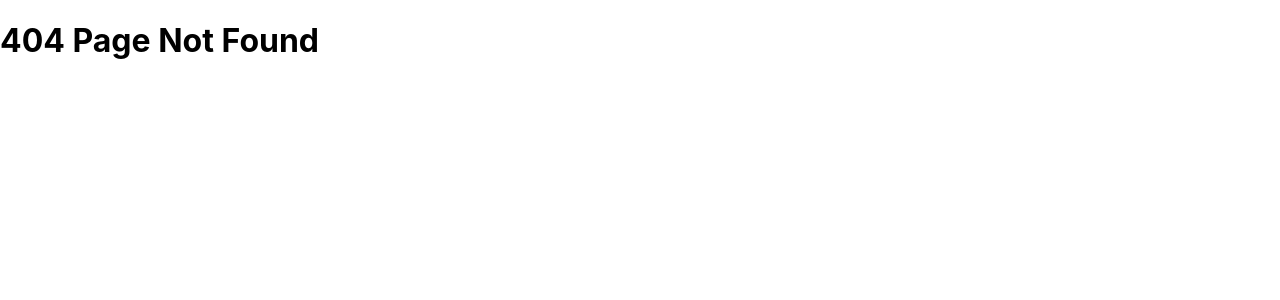
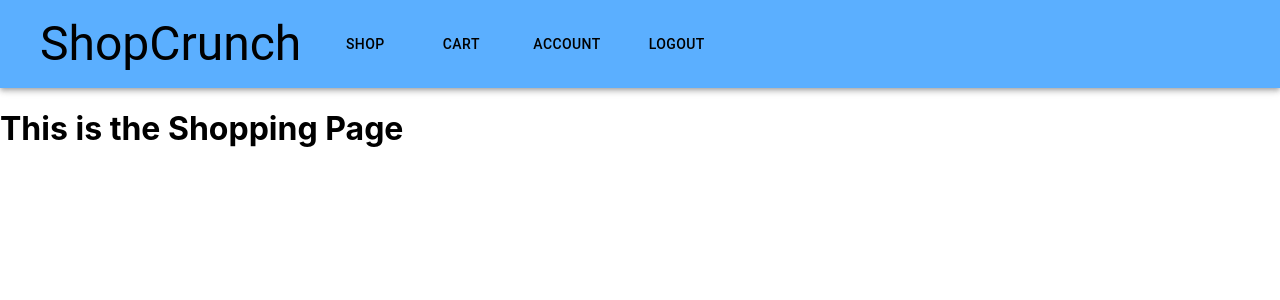
Before and after one commit to param23403/LaunchShopping--ecommerce, a React (Create React App) app in the folder frontend/: page /shopping in a window 1280 px wide. Before the commit this address had no page. Shown: the top 300 px of the page. Built offline with nearby package versions, Linux system fonts and the light colour scheme.

Commit message:
changed homepage to shopping

```diff
--- a/frontend/src/App.js
+++ b/frontend/src/App.js
@@ -6,12 +6,14 @@ import Error from './components/Error';
 import React from 'react';
 import Login from './components/Login/Login';
 import Signup from './components/signup/Signup';
+import Shopping from './components/Shopping/Shopping.js';
 
 function App() {
   return (
     <>
     <Routes>
       <Route path="/" element={<Landing />}/>
+      <Route path="/shopping" element={<Shopping />}/>
       <Route path="/cart" element={<Cart />}/>
       <Route path="/account" element={<Account />}/>
       <Route path="/login" element={<Login/>}/>
--- a/frontend/src/components/Navbar/Navbar.js
+++ b/frontend/src/components/Navbar/Navbar.js
@@ -11,8 +11,8 @@ import './Navbar.css'
 const Navbar = (props) => {
      let navigate = useNavigate();
 
-    function homeOnClick(){
-       navigate("/homepage")
+    function shoppingOnClick(){
+       navigate("/shopping")
      }
     function cartOnClick(){
         navigate("/cart")
@@ -41,9 +41,9 @@ const Navbar = (props) => {
                     <Typography variant="h3" component="div"style={linkStyle}>
                         ShopCrunch
                     </Typography>
-                        <Link to='homepage'style={linkStyle}><Button color="inherit"  onClick={homeOnClick}>Home</Button></Link>
-                        <Link to='cart'style={linkStyle}><Button color="inherit" onClick={cartOnClick}>Cart</Button></Link>
-                        <Link to ='account'style={linkStyle}><Button color="inherit" onClick={accountOnClick}>Account</Button></Link>
+                        <Link to='/shopping'style={linkStyle}><Button color="inherit"  onClick={shoppingOnClick}>Shop</Button></Link>
+                        <Link to='/cart'style={linkStyle}><Button color="inherit" onClick={cartOnClick}>Cart</Button></Link>
+                        <Link to ='/account'style={linkStyle}><Button color="inherit" onClick={accountOnClick}>Account</Button></Link>
                         <Link to='/'style={linkStyle}><Button color="inherit" onClick={logoutOnClick}>Logout</Button></Link>
                 </Toolbar>
             </AppBar>
--- a/frontend/src/components/Homepage/Homepage.js
+++ b/frontend/src/components/Shopping/Shopping.js
@@ -4,7 +4,7 @@ const Homepage=()=>{
     return(
       <>
       <Navbar ispage={[true, false, false]}/>
-    <h1>This is the Home Page</h1>
+    <h1>This is the Shopping Page</h1>
     </>
   )  }
 
```
